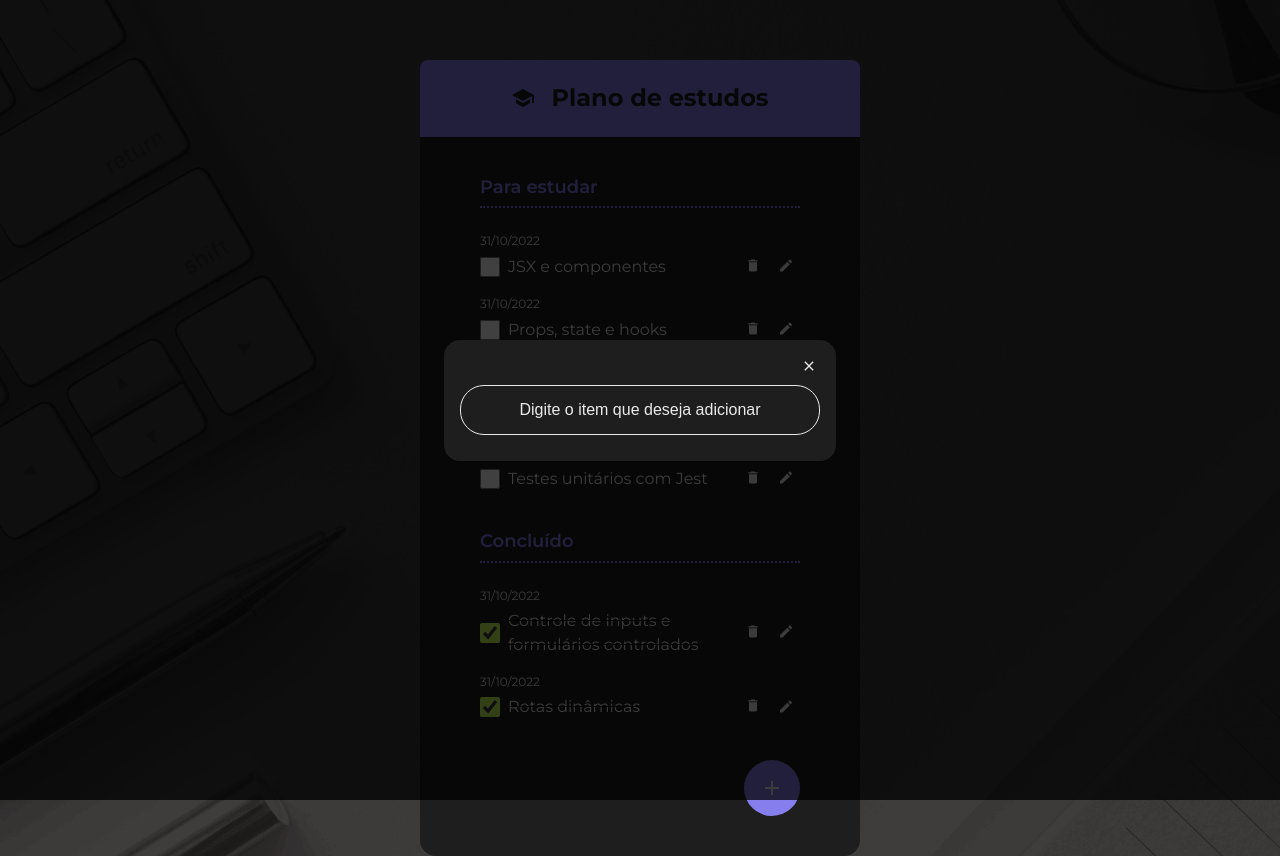
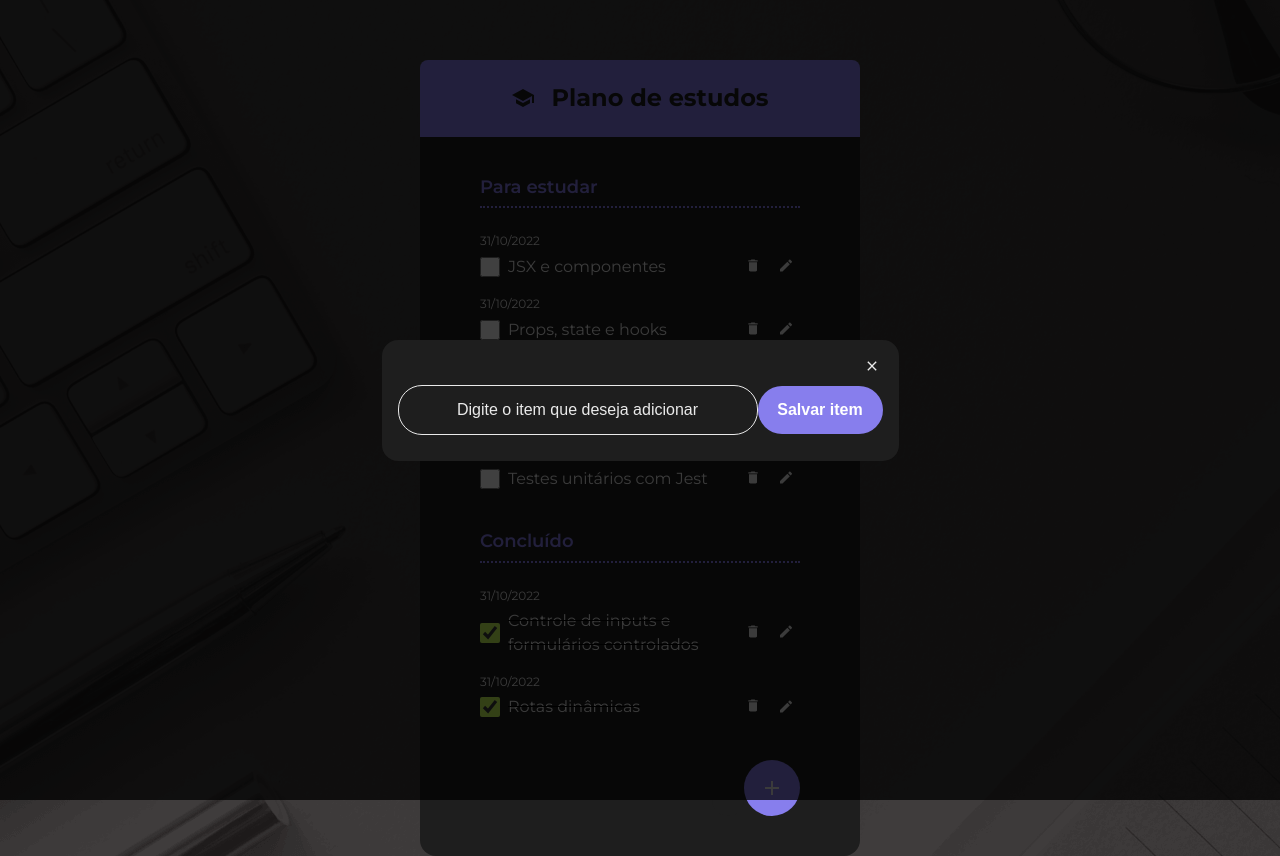
Before and after one commit to felipedevpips-max/to-do-list-react, a React (Vite) app: page / in a window 1280 px wide. Both pictures are taken after a click on the button 772 px from the left and 787 px from the top of the page. Built offline with nearby package versions, Linux system fonts and the light colour scheme.

Commit message:
estilizando botao

```diff
--- a/src/App.jsx
+++ b/src/App.jsx
@@ -11,6 +11,7 @@ import { SubHeading } from "./components/SubHeading";
 import { ToDoItem } from "./components/ToDoItem";
 import { ToDoList } from "./components/ToDoList";
 import { TextInput } from "./components/TextInput";
+import { ButtonForm } from "./components/Button";
 
 const todos = [
   {
@@ -86,6 +87,7 @@ function App() {
             <Dialog isOpen={showDialog} onClose={toggleDialog}>
               <form>
                 <TextInput placeholder="Digite o item que deseja adicionar" />
+                <ButtonForm>Salvar item</ButtonForm>
               </form>
             </Dialog>
             <FabButton onClick={toggleDialog}>
--- /dev/null
+++ b/src/components/Button/button.style.css
@@ -0,0 +1,19 @@
+.button-form {
+  width: 125px;
+  padding: 12px 16px;
+  background-color: #877eed;
+  color: #ffffff;
+  font-family: "Monserrat", sans-serif;
+  font-weight: 600;
+  letter-spacing: 0;
+  line-height: 150%;
+  font-size: 16px;
+  border-radius: 24px;
+  border: none;
+  cursor: pointer;
+  gap: 10px;
+}
+
+.button-form:hover {
+  background-color: #544acb;
+}
--- /dev/null
+++ b/src/components/Button/index.jsx
@@ -0,0 +1,9 @@
+import "./button.style.css";
+
+export function ButtonForm({ children, ...rest }) {
+  return (
+    <button className="button-form" {...rest}>
+      {children}
+    </button>
+  );
+}
```
